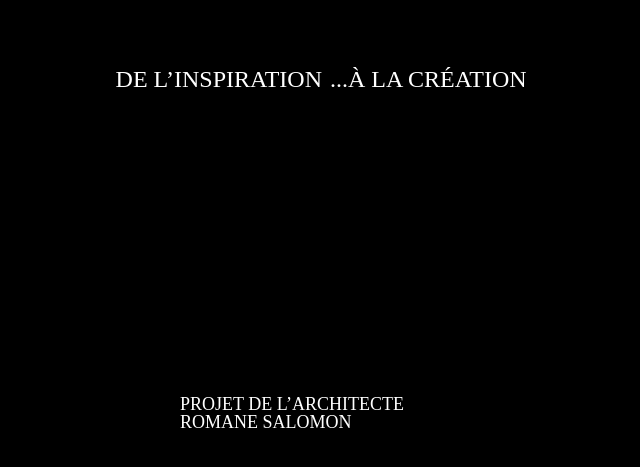
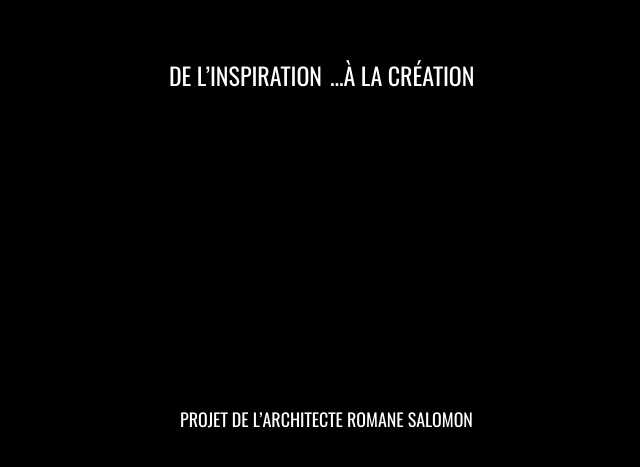
Before and after one commit to cadesalaberry/salomon, a React app: page / in a window 1280 px wide. Shown: the part 321-788 px from the top of the page, without its empty margins (310-950 px from the left). Built offline with nearby package versions, Linux system fonts and the light colour scheme; the HTML template or start-up script is replaced by a standard one.

Commit message:
Mod: Font-fix ?

```diff
--- a/static/main.css
+++ b/static/main.css
@@ -65,7 +65,7 @@ table {
   height: 100vh;
   width: 100%;
   color: white;
-  font-family: Oswald;
+  font-family: oswald_regularregular;
   font-size: x-large;
   text-transform: uppercase;
 }
```
